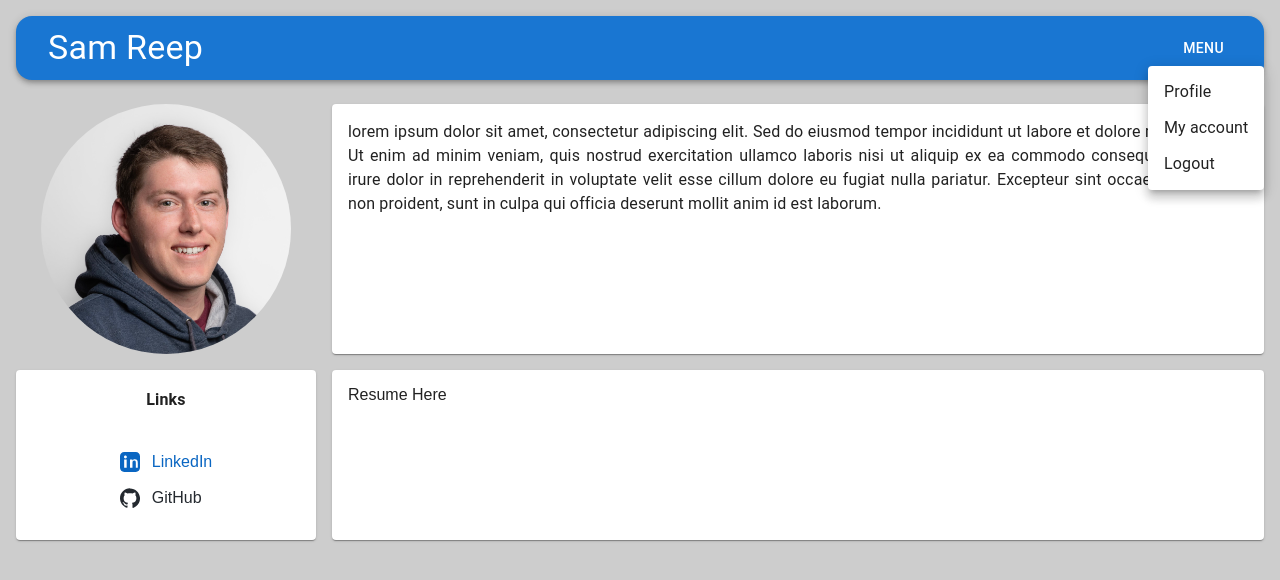
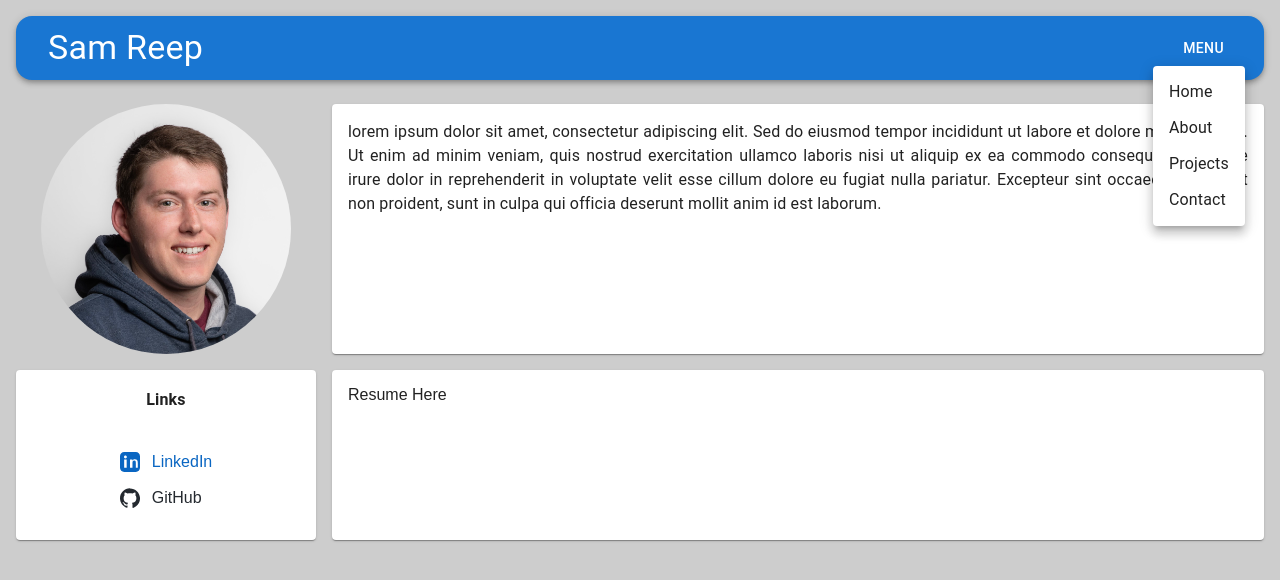
Before and after one commit to sareep/sareep, a Next.js app: page /sareep/ in a window 1280 px wide. Both pictures are taken after a click on the button "MENU". Shown: the top 580 px of the page. Built offline with nearby package versions, Linux system fonts and the light colour scheme; some icons are missing; what @mui/material-nextjs would draw is missing.

Commit message:
make menu links work

```diff
--- a/src/app/header.tsx
+++ b/src/app/header.tsx
@@ -9,7 +9,15 @@ import {
   Toolbar,
   Typography,
 } from "@mui/material";
+import NextLink from "next/link";
 import { useState } from "react";
+
+const MENU_OPTIONS = [
+  { label: "Home", href: "/" },
+  { label: "About", href: "/about" },
+  { label: "Projects", href: "/projects" },
+  { label: "Contact", href: "/contact" },
+];
 
 export default function Header() {
   const [anchorEl, setAnchorEl] = useState<null | HTMLElement>(null);
@@ -63,9 +71,11 @@ export default function Header() {
           open={open}
           onClose={handleClose}
         >
-          <MenuItem onClick={handleClose}>Profile</MenuItem>
-          <MenuItem onClick={handleClose}>My account</MenuItem>
-          <MenuItem onClick={handleClose}>Logout</MenuItem>
+          {MENU_OPTIONS.map((option) => (
+            <NextLink key={option.label} href={option.href} passHref>
+              <MenuItem>{option.label}</MenuItem>
+            </NextLink>
+          ))}
         </Menu>
       </Toolbar>
     </AppBar>
```
Also changed, not shown: src/app/page.tsx (+0 -7 lines).
